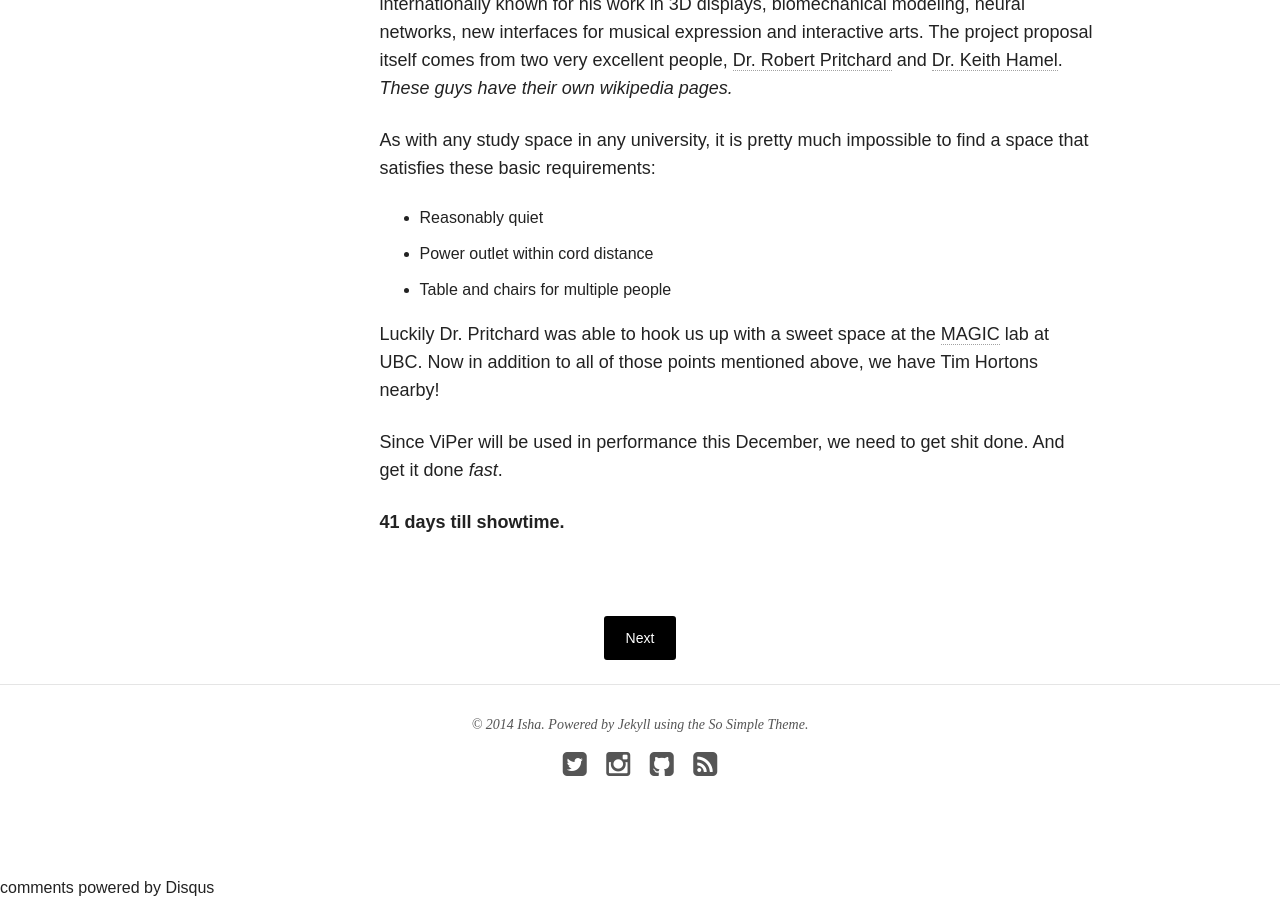
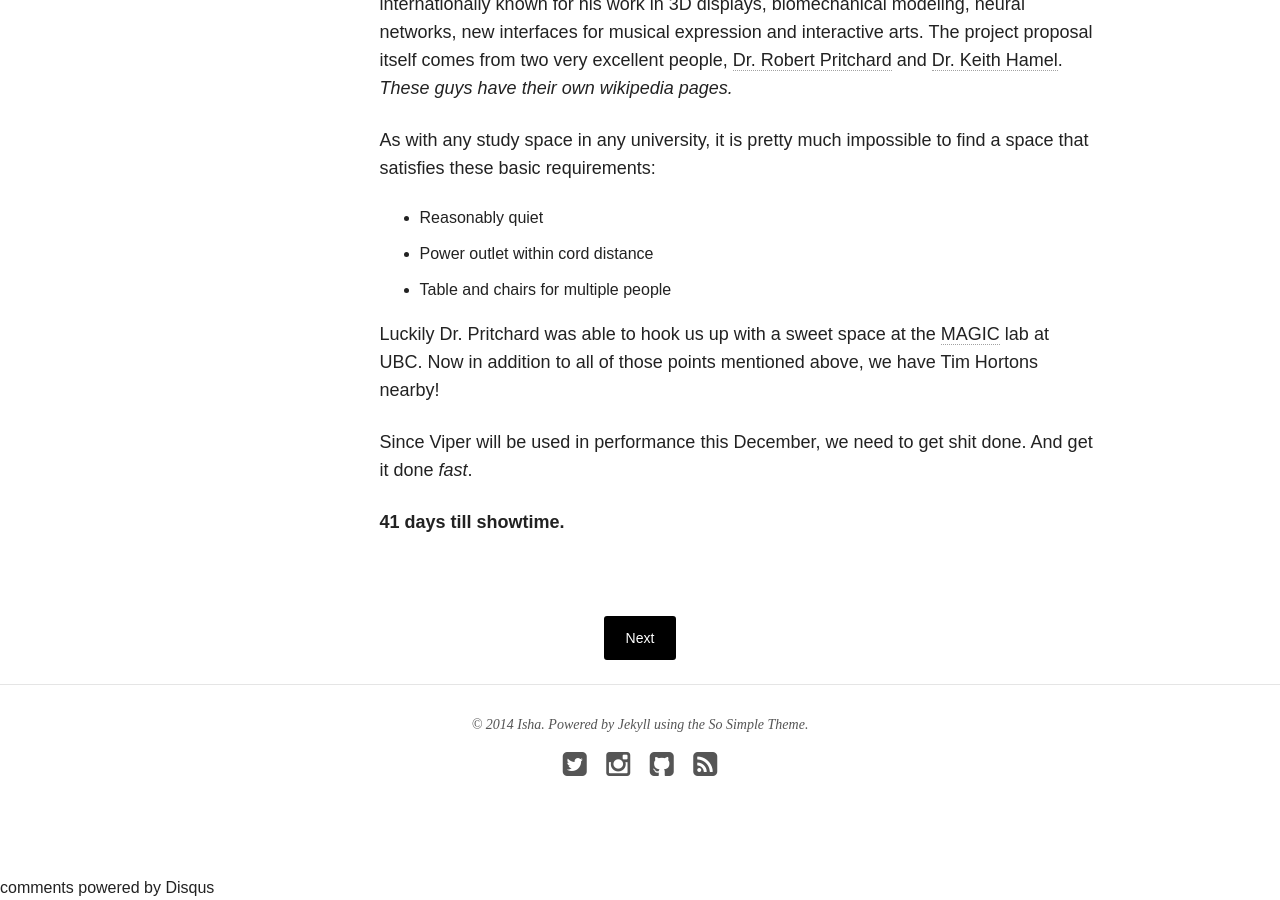
Before and after one commit to Primewalker/isha.github.io, a Jekyll site: the page built from _posts/articles/2014-10-9-introducing-viper.md, in a window 1280 px wide and 900 px high, scrolled down 1409 px. Built offline with Jekyll 4.4.1, drawn with Linux system fonts in a browser that asks for light colours; nearby versions of some CDN libraries; comment, search, counter and statistics services are not loaded; some of the changed text lies outside the part shown.

Commit message:
typo fix ViPer to Viper

```diff
--- a/_posts/articles/2014-10-9-introducing-viper.md
+++ b/_posts/articles/2014-10-9-introducing-viper.md
@@ -1,6 +1,6 @@
 ---
 layout: post
-title: Introducing ViPer
+title: Introducing Viper
 excerpt: "Not just a badass acronym."
 categories: articles
 tags: [coding, UBC, viper]
@@ -18,7 +18,7 @@ I will be working with the UBC Laptop Orchestra along with 3 other students. We
 Working with randomly assigned groups can be tricky, but I think I got a pretty rad bunch of folks to work with. I mean, a group selfie was one of the first things we did as a team.
 
 <figure>
-  <img src="/images/viper-team-selfie.jpg" alt="ViPer team selfie">
+  <img src="/images/viper-team-selfie.jpg" alt="Viper team selfie">
   <figcaption>From left to right - Anupam, Jun, Joey and yours truly.</figcaption>
 </figure>
 
@@ -32,6 +32,6 @@ As with any study space in any university, it is pretty much impossible to find
 
 Luckily Dr. Pritchard was able to hook us up with a sweet space at the [MAGIC](http://www.magic.ubc.ca/) lab at UBC. Now in addition to all of those points mentioned above, we have Tim Hortons nearby!
 
-Since ViPer will be used in performance this December, we need to get shit done. And get it done *fast*.
+Since Viper will be used in performance this December, we need to get shit done. And get it done *fast*.
 
 **41 days till showtime.**
```
Also changed, not shown: 2 other files.
